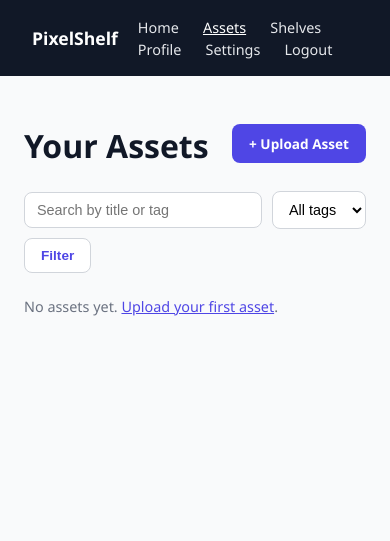
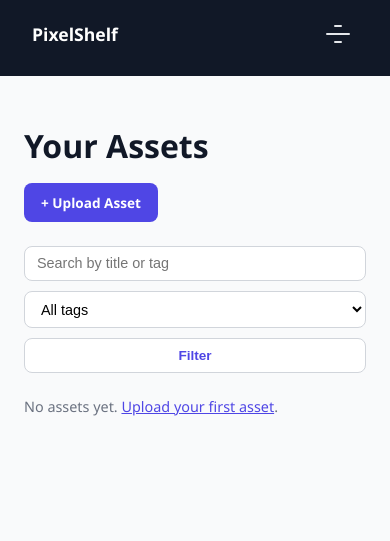
Before and after one commit to colynpacaldo/PixelShelf, a Django app: page /assets/ in a window 390 px wide. Shown: the top 541 px of the page. Run offline with Django 5.2, Linux system fonts and the light colour scheme; the visitor is signed in with stand-in values (Sample User, id 1); data comes from the database, SQL or seed files in the repository; data that the repository does not hold is empty; some libraries are stand-ins or nearby versions.

Commit message:
Added mobile design

```diff
--- a/static/css/asset/asset.css
+++ b/static/css/asset/asset.css
@@ -417,6 +417,33 @@ body.dark-mode .confirm-thumb {
     .detail-grid { grid-template-columns: 1fr; }
 }
 
+@media (max-width: 640px) {
+    .animator-panel,
+    .meta-panel {
+        padding: 1rem;
+    }
+
+    .canvas-stage {
+        height: 280px;
+        padding: 0.6rem;
+    }
+
+    .fps-control {
+        margin-left: 0;
+        flex-basis: 100%;
+    }
+
+    .filter-bar {
+        flex-direction: column;
+        align-items: stretch;
+    }
+
+    .filter-bar input[type="text"],
+    .filter-bar select {
+        width: 100%;
+    }
+}
+
 .animator-panel {
     background: #fff;
     border-radius: 12px;
--- /dev/null
+++ b/static/css/common/base.css
@@ -0,0 +1,133 @@
+/* ---------------------------------------------------------------------
+   Shared base styles, loaded on every page before the page-specific
+   stylesheet. Two jobs:
+   1. A safety net so nothing overflows a narrow viewport by default.
+   2. A responsive version of the topbar nav (hamburger menu below
+      768px) shared by every template, so it only has to be built once.
+   ------------------------------------------------------------------- */
+
+*, *::before, *::after {
+    box-sizing: border-box;
+}
+
+html {
+    -webkit-text-size-adjust: 100%;
+}
+
+body {
+    overflow-x: hidden;
+}
+
+img, svg, canvas, video {
+    max-width: 100%;
+}
+
+/* Any wide content (tables, code, long stats) scrolls inside itself
+   instead of pushing the page wider than the viewport. */
+.scroll-x {
+    overflow-x: auto;
+    -webkit-overflow-scrolling: touch;
+}
+
+/* --- Responsive topbar / nav -----------------------------------------
+   Desktop: unchanged from the existing per-page .topbar rules (brand
+   left, links row right). Below 768px the links collapse into a
+   slide-down panel toggled by a hamburger button.
+   ---------------------------------------------------------------------
+*/
+.topbar {
+    position: relative;
+    flex-wrap: wrap;
+    row-gap: 0.5rem;
+}
+
+.nav-toggle {
+    display: none;
+    width: 40px;
+    height: 36px;
+    padding: 0;
+    border: none;
+    background: transparent;
+    cursor: pointer;
+    position: relative;
+    flex-shrink: 0;
+}
+
+.nav-toggle span,
+.nav-toggle span::before,
+.nav-toggle span::after {
+    content: "";
+    position: absolute;
+    left: 8px;
+    right: 8px;
+    height: 2px;
+    background: #e5e7eb;
+    border-radius: 2px;
+    transition: transform 0.2s ease, opacity 0.2s ease, top 0.2s ease;
+}
+
+.nav-toggle span { top: 17px; }
+.nav-toggle span::before { top: -8px; }
+.nav-toggle span::after { top: 8px; }
+
+.nav-toggle[aria-expanded="true"] span { background: transparent; }
+.nav-toggle[aria-expanded="true"] span::before { top: 0; transform: rotate(45deg); }
+.nav-toggle[aria-expanded="true"] span::after { top: 0; transform: rotate(-45deg); }
+
+@media (max-width: 768px) {
+    .nav-toggle {
+        display: block;
+    }
+
+    .nav-links {
+        display: flex;
+        flex-direction: column;
+        align-items: stretch;
+        width: 100%;
+        max-height: 0;
+        overflow: hidden;
+        gap: 0;
+        transition: max-height 0.25s ease;
+    }
+
+    .nav-links.open {
+        max-height: 400px;
+    }
+
+    .nav-links a {
+        padding: 0.75rem 0.25rem;
+        border-top: 1px solid rgba(255, 255, 255, 0.08);
+    }
+}
+
+/* --- General small-screen spacing/wrapping for common patterns ------- */
+@media (max-width: 640px) {
+    .topbar {
+        padding: 0.85rem 1.1rem;
+    }
+
+    .content {
+        margin: 1.5rem auto;
+        padding-left: 1rem;
+        padding-right: 1rem;
+    }
+
+    .page-header {
+        flex-direction: column;
+        align-items: flex-start;
+        gap: 0.75rem;
+    }
+
+    .header-actions {
+        width: 100%;
+        flex-wrap: wrap;
+    }
+
+    .field-row {
+        grid-template-columns: 1fr;
+    }
+
+    .confirm-actions {
+        flex-direction: column;
+    }
+}
--- a/static/css/home/home.css
+++ b/static/css/home/home.css
@@ -129,6 +129,7 @@ body.dark-mode .info {
     display: flex;
     gap: 1rem;
     margin-bottom: 1.5rem;
+    flex-wrap: wrap;
 }
 
 .stat-card {
@@ -157,6 +158,7 @@ body.dark-mode .info {
     display: flex;
     gap: 0.75rem;
     margin-bottom: 2.5rem;
+    flex-wrap: wrap;
 }
 
 .primary-btn-inline,
--- /dev/null
+++ b/static/js/common/nav.js
@@ -0,0 +1,33 @@
+document.addEventListener("DOMContentLoaded", function () {
+    const toggle = document.getElementById("nav-toggle");
+    const links = document.getElementById("nav-links");
+    if (!toggle || !links) return;
+
+    function setOpen(open) {
+        links.classList.toggle("open", open);
+        toggle.setAttribute("aria-expanded", open ? "true" : "false");
+    }
+
+    toggle.addEventListener("click", function () {
+        setOpen(!links.classList.contains("open"));
+    });
+
+    // Tapping a link (or navigating) closes the menu rather than leaving
+    // it open behind the next page.
+    links.querySelectorAll("a").forEach(function (a) {
+        a.addEventListener("click", function () { setOpen(false); });
+    });
+
+    // Tapping outside the open menu closes it.
+    document.addEventListener("click", function (e) {
+        if (!links.classList.contains("open")) return;
+        if (links.contains(e.target) || toggle.contains(e.target)) return;
+        setOpen(false);
+    });
+
+    // Resizing back to desktop width shouldn't leave the mobile panel
+    // stuck open underneath the now-horizontal nav.
+    window.addEventListener("resize", function () {
+        if (window.innerWidth > 768) setOpen(false);
+    });
+});
--- a/templates/asset/asset_confirm_delete.html
+++ b/templates/asset/asset_confirm_delete.html
@@ -5,12 +5,14 @@
     <meta charset="UTF-8">
     <meta name="viewport" content="width=device-width, initial-scale=1.0">
     <title>Delete Asset · PixelShelf</title>
+    <link rel="stylesheet" href="{% static 'css/common/base.css' %}">
     <link rel="stylesheet" href="{% static 'css/asset/asset.css' %}">
 </head>
 <body class="{% if site_dark_mode %}dark-mode{% endif %}">
     <nav class="topbar">
         <a class="brand" href="{% url 'home:home' %}">PixelShelf</a>
-        <div class="nav-links">
+        <button type="button" class="nav-toggle" id="nav-toggle" aria-label="Toggle menu" aria-expanded="false"><span></span></button>
+        <div class="nav-links" id="nav-links">
             <a href="{% url 'home:home' %}">Home</a>
             <a href="{% url 'asset:list' %}" class="active">Assets</a>
             <a href="{% url 'shelf:list' %}">Shelves</a>
@@ -36,5 +38,6 @@
             </form>
         </div>
     </main>
+    <script src="{% static 'js/common/nav.js' %}"></script>
 </body>
 </html>
--- a/templates/asset/asset_detail.html
+++ b/templates/asset/asset_detail.html
@@ -5,12 +5,14 @@
     <meta charset="UTF-8">
     <meta name="viewport" content="width=device-width, initial-scale=1.0">
     <title>{{ asset.title }} · PixelShelf</title>
+    <link rel="stylesheet" href="{% static 'css/common/base.css' %}">
     <link rel="stylesheet" href="{% static 'css/asset/asset.css' %}">
 </head>
 <body class="{% if site_dark_mode %}dark-mode{% endif %}">
     <nav class="topbar">
         <a class="brand" href="{% url 'home:home' %}">PixelShelf</a>
-        <div class="nav-links">
+        <button type="button" class="nav-toggle" id="nav-toggle" aria-label="Toggle menu" aria-expanded="false"><span></span></button>
+        <div class="nav-links" id="nav-links">
             <a href="{% url 'home:home' %}">Home</a>
             <a href="{% url 'asset:list' %}" class="active">Assets</a>
             <a href="{% url 'shelf:list' %}">Shelves</a>
@@ -128,5 +130,6 @@
     </main>
 
     <script src="{% static 'js/asset/asset.js' %}"></script>
+    <script src="{% static 'js/common/nav.js' %}"></script>
 </body>
 </html>
--- a/templates/asset/asset_form.html
+++ b/templates/asset/asset_form.html
@@ -5,12 +5,14 @@
     <meta charset="UTF-8">
     <meta name="viewport" content="width=device-width, initial-scale=1.0">
     <title>{% if mode == "edit" %}Edit Asset{% else %}Upload Asset{% endif %} · PixelShelf</title>
+    <link rel="stylesheet" href="{% static 'css/common/base.css' %}">
     <link rel="stylesheet" href="{% static 'css/asset/asset.css' %}">
 </head>
 <body class="{% if site_dark_mode %}dark-mode{% endif %}">
     <nav class="topbar">
         <a class="brand" href="{% url 'home:home' %}">PixelShelf</a>
-        <div class="nav-links">
+        <button type="button" class="nav-toggle" id="nav-toggle" aria-label="Toggle menu" aria-expanded="false"><span></span></button>
+        <div class="nav-links" id="nav-links">
             <a href="{% url 'home:home' %}">Home</a>
             <a href="{% url 'asset:list' %}" class="active">Assets</a>
             <a href="{% url 'shelf:list' %}">Shelves</a>
@@ -82,5 +84,6 @@
     </main>
 
     <script src="{% static 'js/asset/asset.js' %}"></script>
+    <script src="{% static 'js/common/nav.js' %}"></script>
 </body>
 </html>
--- a/templates/asset/asset_list.html
+++ b/templates/asset/asset_list.html
@@ -5,12 +5,14 @@
     <meta charset="UTF-8">
     <meta name="viewport" content="width=device-width, initial-scale=1.0">
     <title>Assets · PixelShelf</title>
+    <link rel="stylesheet" href="{% static 'css/common/base.css' %}">
     <link rel="stylesheet" href="{% static 'css/asset/asset.css' %}">
 </head>
 <body class="{% if site_dark_mode %}dark-mode{% endif %}">
     <nav class="topbar">
         <a class="brand" href="{% url 'home:home' %}">PixelShelf</a>
-        <div class="nav-links">
+        <button type="button" class="nav-toggle" id="nav-toggle" aria-label="Toggle menu" aria-expanded="false"><span></span></button>
+        <div class="nav-links" id="nav-links">
             <a href="{% url 'home:home' %}">Home</a>
             <a href="{% url 'asset:list' %}" class="active">Assets</a>
             <a href="{% url 'shelf:list' %}">Shelves</a>
@@ -77,5 +79,6 @@
             </p>
         {% endif %}
     </main>
+    <script src="{% static 'js/common/nav.js' %}"></script>
 </body>
 </html>
--- a/templates/home/home.html
+++ b/templates/home/home.html
@@ -5,12 +5,14 @@
     <meta charset="UTF-8">
     <meta name="viewport" content="width=device-width, initial-scale=1.0">
     <title>PixelShelf</title>
+    <link rel="stylesheet" href="{% static 'css/common/base.css' %}">
     <link rel="stylesheet" href="{% static 'css/home/home.css' %}">
 </head>
 <body class="{% if site_dark_mode %}dark-mode{% endif %}">
     <nav class="topbar">
         <a class="brand" href="{% url 'home:home' %}">PixelShelf</a>
-        <div class="nav-links">
+        <button type="button" class="nav-toggle" id="nav-toggle" aria-label="Toggle menu" aria-expanded="false"><span></span></button>
+        <div class="nav-links" id="nav-links">
             <a href="{% url 'home:home' %}">Home</a>
             <a href="{% url 'asset:list' %}">Assets</a>
             <a href="{% url 'shelf:list' %}">Shelves</a>
@@ -86,5 +88,6 @@
     </main>
 
     <script src="{% static 'js/home/home.js' %}"></script>
+    <script src="{% static 'js/common/nav.js' %}"></script>
 </body>
 </html>
--- a/templates/login/login.html
+++ b/templates/login/login.html
@@ -5,6 +5,7 @@
     <meta charset="UTF-8">
     <meta name="viewport" content="width=device-width, initial-scale=1.0">
     <title>PixelShelf – Login</title>
+    <link rel="stylesheet" href="{% static 'css/common/base.css' %}">
     <link rel="stylesheet" href="{% static 'css/login/login.css' %}">
 </head>
 <body>
@@ -40,5 +41,6 @@
     </div>
 
     <script src="{% static 'js/login/login.js' %}"></script>
+    <script src="{% static 'js/common/nav.js' %}"></script>
 </body>
 </html>
--- a/templates/profile/profile.html
+++ b/templates/profile/profile.html
@@ -5,12 +5,14 @@
     <meta charset="UTF-8">
     <meta name="viewport" content="width=device-width, initial-scale=1.0">
     <title>Profile</title>
+    <link rel="stylesheet" href="{% static 'css/common/base.css' %}">
     <link rel="stylesheet" href="{% static 'css/profile/profile.css' %}">
 </head>
 <body class="{% if site_dark_mode %}dark-mode{% endif %}">
     <nav class="topbar">
         <a class="brand" href="{% url 'home:home' %}">PixelShelf</a>
-        <div class="nav-links">
+        <button type="button" class="nav-toggle" id="nav-toggle" aria-label="Toggle menu" aria-expanded="false"><span></span></button>
+        <div class="nav-links" id="nav-links">
             <a href="{% url 'home:home' %}">Home</a>
             <a href="{% url 'asset:list' %}">Assets</a>
             <a href="{% url 'shelf:list' %}">Shelves</a>
@@ -53,5 +55,6 @@
     </main>
 
     <script src="{% static 'js/profile/profile.js' %}"></script>
+    <script src="{% static 'js/common/nav.js' %}"></script>
 </body>
 </html>
--- a/templates/register/register.html
+++ b/templates/register/register.html
@@ -5,6 +5,7 @@
     <meta charset="UTF-8">
     <meta name="viewport" content="width=device-width, initial-scale=1.0">
     <title>PixelShelf – Register</title>
+    <link rel="stylesheet" href="{% static 'css/common/base.css' %}">
     <link rel="stylesheet" href="{% static 'css/register/register.css' %}">
 </head>
 <body>
@@ -35,5 +36,6 @@
     </div>
 
     <script src="{% static 'js/register/register.js' %}"></script>
+    <script src="{% static 'js/common/nav.js' %}"></script>
 </body>
 </html>
--- a/templates/shelf/shelf_confirm_delete.html
+++ b/templates/shelf/shelf_confirm_delete.html
@@ -5,12 +5,14 @@
     <meta charset="UTF-8">
     <meta name="viewport" content="width=device-width, initial-scale=1.0">
     <title>Delete Shelf · PixelShelf</title>
+    <link rel="stylesheet" href="{% static 'css/common/base.css' %}">
     <link rel="stylesheet" href="{% static 'css/shelf/shelf.css' %}">
 </head>
 <body class="{% if site_dark_mode %}dark-mode{% endif %}">
     <nav class="topbar">
         <a class="brand" href="{% url 'home:home' %}">PixelShelf</a>
-        <div class="nav-links">
+        <button type="button" class="nav-toggle" id="nav-toggle" aria-label="Toggle menu" aria-expanded="false"><span></span></button>
+        <div class="nav-links" id="nav-links">
             <a href="{% url 'home:home' %}">Home</a>
             <a href="{% url 'asset:list' %}">Assets</a>
             <a href="{% url 'shelf:list' %}" class="active">Shelves</a>
@@ -34,5 +36,6 @@
             </form>
         </div>
     </main>
+    <script src="{% static 'js/common/nav.js' %}"></script>
 </body>
 </html>
--- a/templates/shelf/shelf_detail.html
+++ b/templates/shelf/shelf_detail.html
@@ -5,12 +5,14 @@
     <meta charset="UTF-8">
     <meta name="viewport" content="width=device-width, initial-scale=1.0">
     <title>{{ shelf.title }} · PixelShelf</title>
+    <link rel="stylesheet" href="{% static 'css/common/base.css' %}">
     <link rel="stylesheet" href="{% static 'css/shelf/shelf.css' %}">
 </head>
 <body class="{% if site_dark_mode %}dark-mode{% endif %}">
     <nav class="topbar">
         <a class="brand" href="{% url 'home:home' %}">PixelShelf</a>
-        <div class="nav-links">
+        <button type="button" class="nav-toggle" id="nav-toggle" aria-label="Toggle menu" aria-expanded="false"><span></span></button>
+        <div class="nav-links" id="nav-links">
             <a href="{% url 'home:home' %}">Home</a>
             <a href="{% url 'asset:list' %}">Assets</a>
             <a href="{% url 'shelf:list' %}" class="active">Shelves</a>
@@ -65,5 +67,6 @@
     </main>
 
     <script src="{% static 'js/shelf/shelf.js' %}"></script>
+    <script src="{% static 'js/common/nav.js' %}"></script>
 </body>
 </html>
--- a/templates/shelf/shelf_form.html
+++ b/templates/shelf/shelf_form.html
@@ -5,12 +5,14 @@
     <meta charset="UTF-8">
     <meta name="viewport" content="width=device-width, initial-scale=1.0">
     <title>{% if mode == "edit" %}Edit Shelf{% else %}New Shelf{% endif %} · PixelShelf</title>
+    <link rel="stylesheet" href="{% static 'css/common/base.css' %}">
     <link rel="stylesheet" href="{% static 'css/shelf/shelf.css' %}">
 </head>
 <body class="{% if site_dark_mode %}dark-mode{% endif %}">
     <nav class="topbar">
         <a class="brand" href="{% url 'home:home' %}">PixelShelf</a>
-        <div class="nav-links">
+        <button type="button" class="nav-toggle" id="nav-toggle" aria-label="Toggle menu" aria-expanded="false"><span></span></button>
+        <div class="nav-links" id="nav-links">
             <a href="{% url 'home:home' %}">Home</a>
             <a href="{% url 'asset:list' %}">Assets</a>
             <a href="{% url 'shelf:list' %}" class="active">Shelves</a>
@@ -38,5 +40,6 @@
             </form>
         </div>
     </main>
+    <script src="{% static 'js/common/nav.js' %}"></script>
 </body>
 </html>
--- a/templates/shelf/shelf_list.html
+++ b/templates/shelf/shelf_list.html
@@ -5,12 +5,14 @@
     <meta charset="UTF-8">
     <meta name="viewport" content="width=device-width, initial-scale=1.0">
     <title>Shelves · PixelShelf</title>
+    <link rel="stylesheet" href="{% static 'css/common/base.css' %}">
     <link rel="stylesheet" href="{% static 'css/shelf/shelf.css' %}">
 </head>
 <body class="{% if site_dark_mode %}dark-mode{% endif %}">
     <nav class="topbar">
         <a class="brand" href="{% url 'home:home' %}">PixelShelf</a>
-        <div class="nav-links">
+        <button type="button" class="nav-toggle" id="nav-toggle" aria-label="Toggle menu" aria-expanded="false"><span></span></button>
+        <div class="nav-links" id="nav-links">
             <a href="{% url 'home:home' %}">Home</a>
             <a href="{% url 'asset:list' %}">Assets</a>
             <a href="{% url 'shelf:list' %}" class="active">Shelves</a>
@@ -54,5 +56,6 @@
             <p class="empty-hint">No shelves yet. <a href="{% url 'shelf:create' %}">Create your first shelf</a> to start organizing.</p>
         {% endif %}
     </main>
+    <script src="{% static 'js/common/nav.js' %}"></script>
 </body>
 </html>
--- a/templates/user_settings/settings.html
+++ b/templates/user_settings/settings.html
@@ -5,12 +5,14 @@
     <meta charset="UTF-8">
     <meta name="viewport" content="width=device-width, initial-scale=1.0">
     <title>Settings</title>
+    <link rel="stylesheet" href="{% static 'css/common/base.css' %}">
     <link rel="stylesheet" href="{% static 'css/user_settings/settings.css' %}">
 </head>
 <body class="{% if site_dark_mode %}dark-mode{% endif %}">
     <nav class="topbar">
         <a class="brand" href="{% url 'home:home' %}">PixelShelf</a>
-        <div class="nav-links">
+        <button type="button" class="nav-toggle" id="nav-toggle" aria-label="Toggle menu" aria-expanded="false"><span></span></button>
+        <div class="nav-links" id="nav-links">
             <a href="{% url 'home:home' %}">Home</a>
             <a href="{% url 'asset:list' %}">Assets</a>
             <a href="{% url 'shelf:list' %}">Shelves</a>
@@ -47,5 +49,6 @@
             </form>
         </div>
     </main>
+    <script src="{% static 'js/common/nav.js' %}"></script>
 </body>
 </html>
```
Also changed, not shown: 1 other file.
